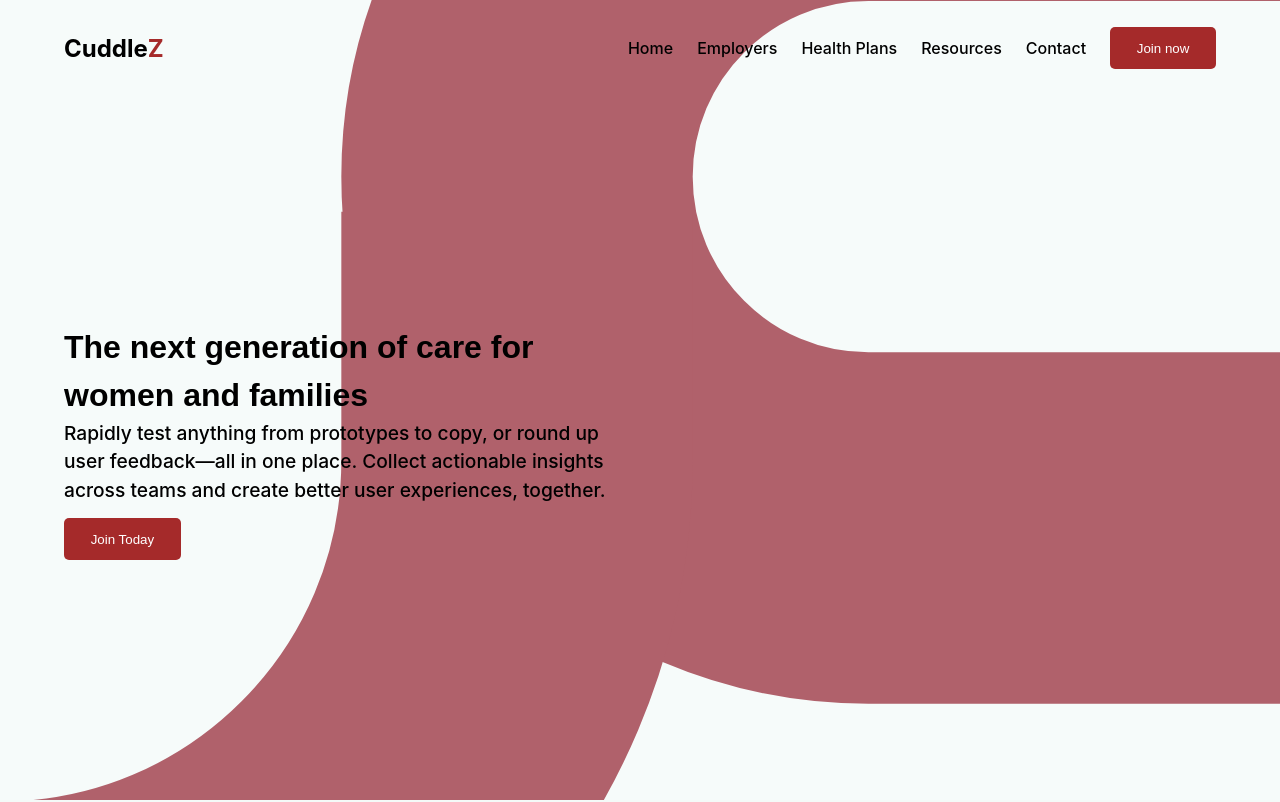
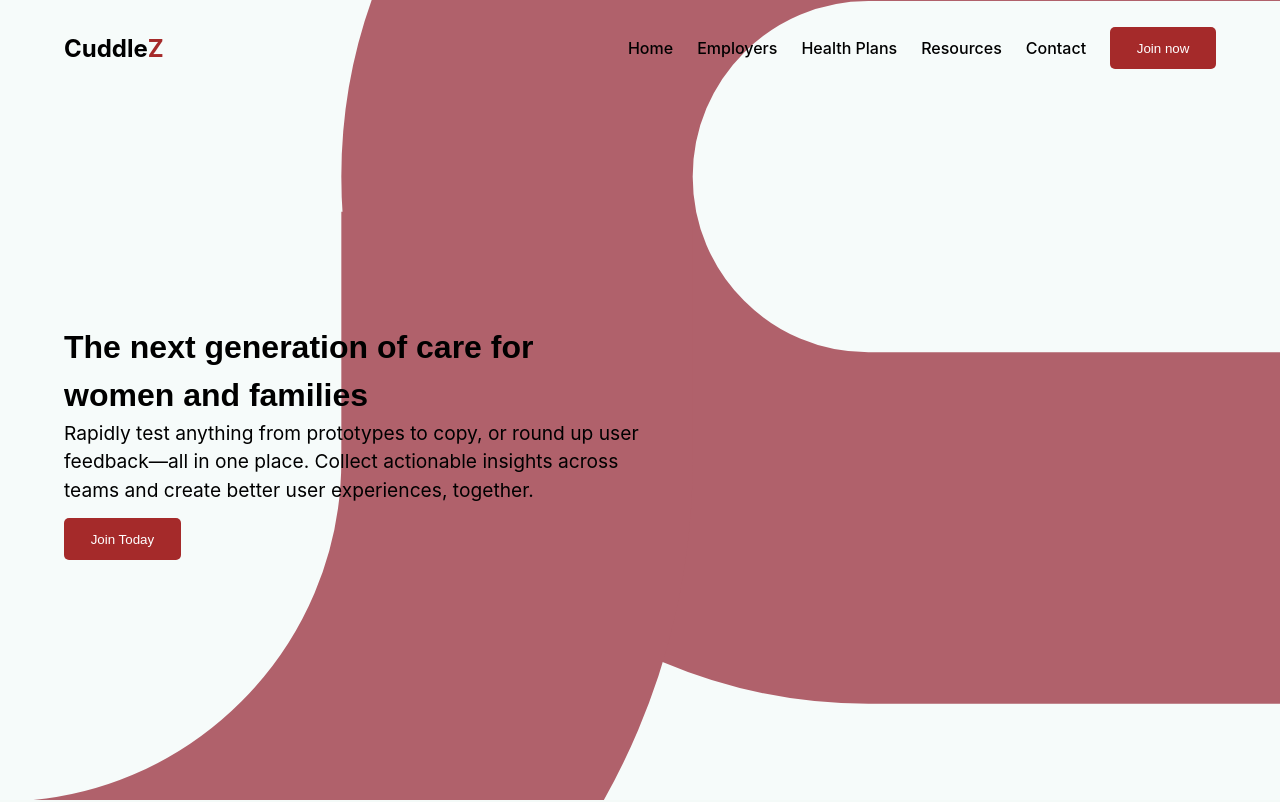
Before and after one commit to blyncnov/cuddleZ, a Next.js app: page / in a window 1280 px wide. Shown: the top 802 px of the page. Built offline with nearby package versions, Linux system fonts and the light colour scheme.

Commit message:
fifth commit

```diff
--- a/styles/globals.css
+++ b/styles/globals.css
@@ -15,8 +15,11 @@
 }
 
 p {
-  font-family: -apple-system, BlinkMacSystemFont, "Segoe UI", Roboto, Oxygen,
-    Ubuntu, Cantarell, "Open Sans", "Helvetica Neue", sans-serif;
+  font-size: 15px;
+  font-family: "Inter", -apple-system, BlinkMacSystemFont, "Segoe UI", "Roboto",
+    "Oxygen", "Ubuntu", "Cantarell", "Fira Sans", "Droid Sans", "Helvetica Neue",
+    sans-serif;
+  font-weight: 450;
 }
 
 button {
--- a/styles/hero.css
+++ b/styles/hero.css
@@ -21,16 +21,16 @@
 .hero__desc {
   font-size: 1.2rem;
   max-width: 50%;
+  font-family: "Inter", -apple-system, BlinkMacSystemFont, "Segoe UI", "Roboto",
+    "Oxygen", "Ubuntu", "Cantarell", "Fira Sans", "Droid Sans", "Helvetica Neue",
+    sans-serif;
+  font-weight: 400;
 }
 
 @media (max-width: 760px) {
   .hero__tittle {
     font-size: 2rem;
     max-width: 100%;
-  }
-
-  .hero__row {
-    /* transform: translateY(25%); */
   }
 
   .hero__desc {
```
